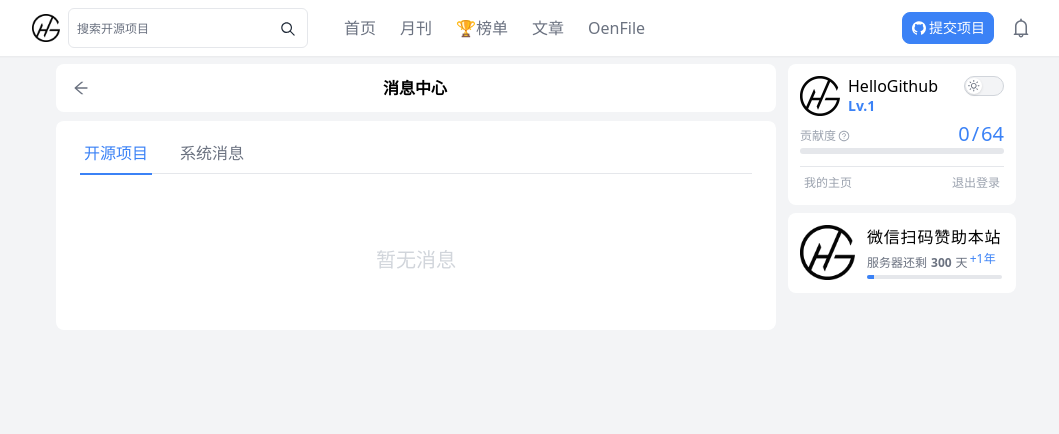
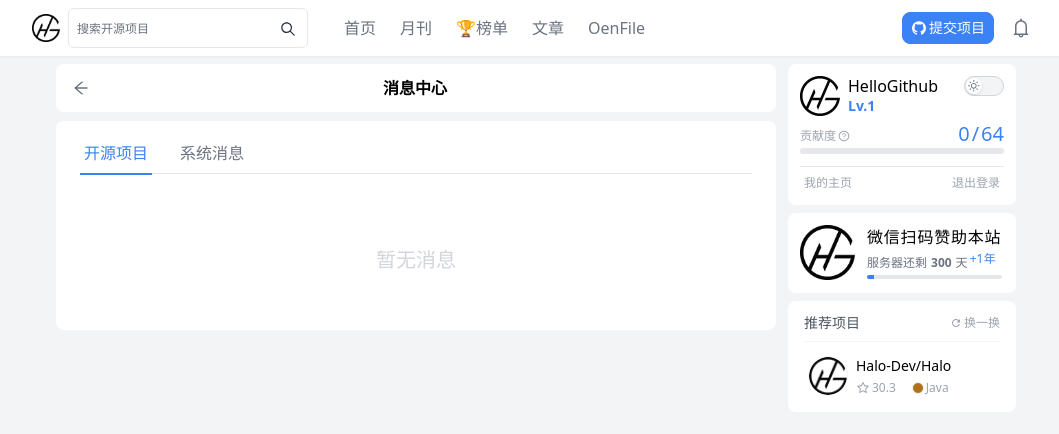
Before and after one commit to omnimoe/homepage, a Vue app: page /notification in a window 1280 px wide. Shown: the top 434 px of the page, without its empty margins (104-1163 px from the left). Built offline with nearby package versions, Linux system fonts and the light colour scheme.

Commit message:
新增推荐模块 && 更新通知页UI

```diff
--- /dev/null
+++ b/src/components/RecommendCardComponent.vue
@@ -0,0 +1,63 @@
+<script setup lang="ts">
+
+import { computed, ref } from 'vue'
+
+interface dataItem {
+  project_id: number
+  repo_avatar: string
+  star: number
+  language: string
+}
+
+const dataList = ref<dataItem[]>([
+  {
+    project_id: 1,
+    repo_avatar: '/src/assets/images/logo.png.webp',
+    star: 30.3,
+    language: 'Java'
+  }
+])
+
+// 洗牌取六
+const randomDataList = computed(() => {
+  const shuffled = dataList.value.slice().sort(() => 0.5 - Math.random())
+  return shuffled.slice(0, 6)
+})
+
+</script>
+
+<template>
+  <div class="space-y-1.5 rounded-lg bg-white px-4 pt-3 pb-2">
+    <div class="flex flex-row items-center justify-between border-b border-gray-100 pb-2">
+      <div class="text-sm font-medium text-gray-600">推荐项目</div>
+      <div class="flex cursor-pointer flex-row items-center text-xs text-gray-400 hover:text-blue-500">
+        <svg stroke="currentColor" fill="currentColor" stroke-width="0" viewBox="0 0 24 24" height="1em" width="1em" xmlns="http://www.w3.org/2000/svg"><path fill="none" d="M0 0h24v24H0z"></path><path d="M17.65 6.35A7.958 7.958 0 0012 4c-4.42 0-7.99 3.58-7.99 8s3.57 8 7.99 8c3.73 0 6.84-2.55 7.73-6h-2.08A5.99 5.99 0 0112 18c-3.31 0-6-2.69-6-6s2.69-6 6-6c1.66 0 3.14.69 4.22 1.78L13 11h7V4l-2.35 2.35z"></path></svg>
+        <span class="pl-0.5">换一换</span>
+      </div>
+    </div>
+    <div class="">
+      <div class="cursor-pointer flex flex-row rounded-md py-2 hover:bg-gray-50 hover:text-blue-400" v-for="item in randomDataList" v-bind:key="item.project_id">
+        <div class="flex w-full items-center px-1">
+          <img :src="item.repo_avatar" alt="repo_avatar" class="w-10 rounded-full border border-gray-100" :width="40" :height="40">
+          <div class="flex w-4/5 flex-col pl-2">
+            <div class="truncate text-ellipsis text-sm capitalize">Halo-Dev/Halo</div>
+            <div class="flex flex-row pt-1 text-xs text-gray-400">
+              <div class="flex items-center pr-4">
+                <svg stroke="currentColor" fill="currentColor" stroke-width="0" viewBox="0 0 1024 1024" height="14" width="14" xmlns="http://www.w3.org/2000/svg"><path d="M908.1 353.1l-253.9-36.9L540.7 86.1c-3.1-6.3-8.2-11.4-14.5-14.5-15.8-7.8-35-1.3-42.9 14.5L369.8 316.2l-253.9 36.9c-7 1-13.4 4.3-18.3 9.3a32.05 32.05 0 0 0 .6 45.3l183.7 179.1-43.4 252.9a31.95 31.95 0 0 0 46.4 33.7L512 754l227.1 119.4c6.2 3.3 13.4 4.4 20.3 3.2 17.4-3 29.1-19.5 26.1-36.9l-43.4-252.9 183.7-179.1c5-4.9 8.3-11.3 9.3-18.3 2.7-17.5-9.5-33.7-27-36.3zM664.8 561.6l36.1 210.3L512 672.7 323.1 772l36.1-210.3-152.8-149L417.6 382 512 190.7 606.4 382l211.2 30.7-152.8 148.9z"></path></svg>
+                <span class="pl-0.5">{{ item.star }}</span>
+              </div>
+              <div class="truncate text-ellipsis">
+                <span class="relative box-border inline-block h-3 w-3 rounded-full border border-gray-100 align-[-1.5px]" style="background-color: rgb(176, 114, 25)"></span>
+                <span class="whitespace-nowrap pl-0.5">{{ item.language }}</span>
+              </div>
+            </div>
+          </div>
+        </div>
+      </div>
+    </div>
+  </div>
+</template>
+
+<style scoped>
+
+</style>
--- a/src/views/NotificationView.vue
+++ b/src/views/NotificationView.vue
@@ -3,6 +3,7 @@
 import TitleComponent from '@/components/TitleComponent.vue'
 import UserCardComponent from '@/components/UserCardComponent.vue'
 import SponsorCardComponent from '@/components/SponsorCardComponent.vue'
+import RecommendCardComponent from '@/components/RecommendCardComponent.vue'
 
 const stats = true;
 </script>
@@ -37,6 +38,7 @@
           <div class="space-y-2">
             <user-card-component :stats="stats" />
             <sponsor-card-component />
+            <recommend-card-component />
           </div>
         </div>
       </div>
--- a/src/views/homepage/pcPage.vue
+++ b/src/views/homepage/pcPage.vue
@@ -1,8 +1,14 @@
 <script setup lang="ts">
-import data from "@/assets/data/homepage.json"
-import { onMounted } from 'vue'
+import data from "@/stores/homepage.json"
+import { onMounted, ref } from 'vue'
 
-const titleData: { icon: string, text: string, css: string }[] = [
+interface titleItem {
+  icon: string,
+  text: string,
+  css: string
+}
+
+const titleData = ref<titleItem[]>([
     {
         "icon": "iconfont icon-zhinanzhen",
         "text": "综合",
@@ -46,7 +52,7 @@
         "text": "游戏",
         "css": "text-new-blue bg-gray-100"
     },
-];
+]);
 let cssTrue: number = 0;
 let newHot: boolean = true;
 let nowdata: any[] = [];
```
Also changed, not shown: src/stores/homepage.json (renamed from src/assets/data/homepage.json).
